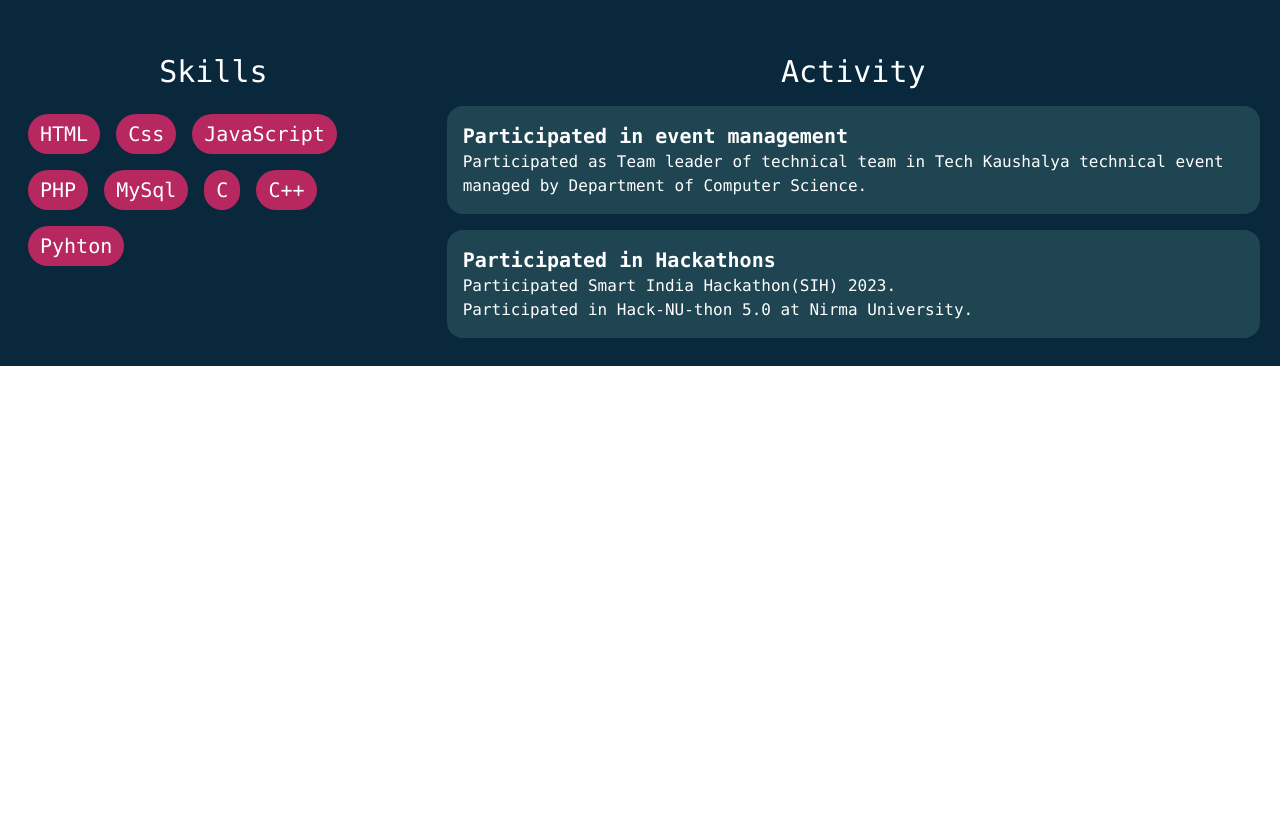
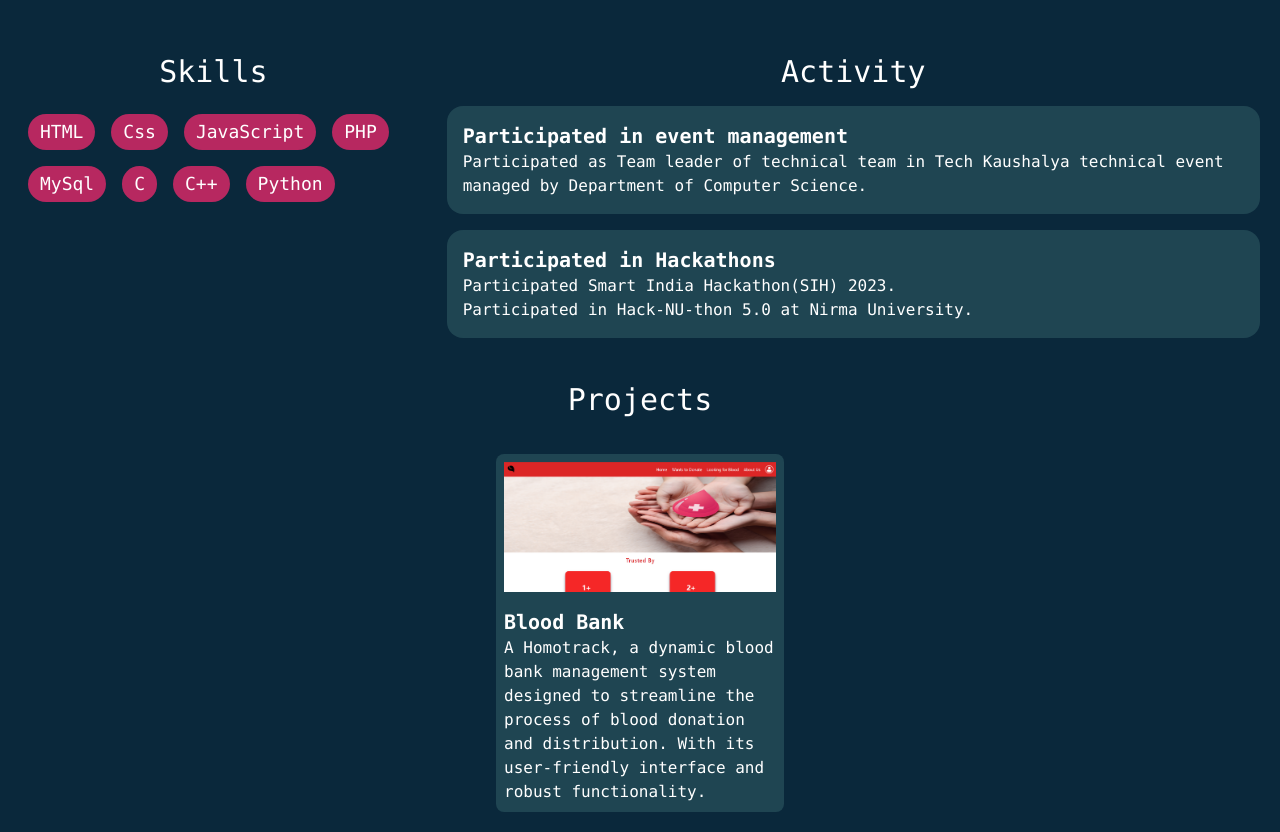
Before and after one commit to tirth2894/portfolio, a React (Create React App) app: page / in a window 1280 px wide. Shown: the part 498-1330 px from the top of the page. Before the commit the page ends 864 px from the top, so only its background shows below. Built offline with nearby package versions, Linux system fonts and the light colour scheme.

Commit message:
Added : Project Section

```diff
--- /dev/null
+++ b/src/App.css
@@ -0,0 +1,6 @@
+*{
+    margin: 0px;
+    padding: 0px;
+    box-sizing: border-box;
+    scroll-behavior: smooth;
+}
--- a/src/App.js
+++ b/src/App.js
@@ -1,16 +1,20 @@
 import './index.css';
+import'./App.css'
 import Navbar from './compepnets/navbar';
 import Info from './compepnets/Info';
 import Skills from './compepnets/skills';
+import Projects from './compepnets/projects';
+
 
 function App() {
   return (
     <>
-      <div className='text-white bg-[#0a283b] font-mono'>
+      <div className='text-white bg-[#0a283b] font-mono '>
 
         <Navbar />
         <Info />
         <Skills />
+        <Projects/>
 
       </div>
     </>
--- a/src/compepnets/Info.js
+++ b/src/compepnets/Info.js
@@ -5,10 +5,10 @@ function Info() {
   return (
         <div className='flex py-7 flex-wrap-reverse w-full justify-evenly items-center'>
             <div className='my-5 mx-2 flex flex-col justify-center items-start' >
-                <p className='text-3xl'>
-                    Hi, I am <span className='font-semibold text-[#b72860]'>Tirth Patel</span>
+                <p className='text-2xl md:text-3xl'>
+                    Hi, I am <span className='font-extrabold text-[#b63265]'>Tirth Patel</span>
                 </p>
-                <p className='text-2xl'>
+                <p className='text-xl md:text-2xl'>
                     A Web Developer
                 </p>
             </div>
--- a/src/compepnets/navbar.js
+++ b/src/compepnets/navbar.js
@@ -1,6 +1,6 @@
 import React, { useState } from 'react'
 import * as Unicons from '@iconscout/react-unicons';
-
+import qrCode from './qr.png'
 
 function Navbar() {
 
@@ -12,40 +12,40 @@ function Navbar() {
 
     return (
         <>
-            <div className='m-0 flex justify-between items-center py-2 w-full'>
-                <p className='text-3xl p-2 px-4 font-semibold'>Portfolio</p>
-                <Unicons.UilBars onClick={toogle} height="30" width="30" color="white" className='float-right lg:hidden mr-2' />
-                <ul className='lg:flex text-xl justify-center items-center hidden p-2'>
-                    <li className='px-4 hover:text-[#b72860] transition-all duration-300'>
-                        Home
+             {/* Mobile view */}
+             <div className={menu ? 'h-screen w-full bg-[#0a283bf5] p-5 fixed' : 'hidden'}>
+                <Unicons.UilTimes onClick={toogle} height="40" width="40" color="white" className='float-right lg:hidden' />
+                <ul className='text-xl flex flex-col mt-16 items-center'>
+                    <li className='px-4 hover:text-[#b72860] mt-5 w-full text-center py-3' onClick={toogle}>
+                        <a href="#home">Home</a>
                     </li>
-                    <li className='px-4 hover:text-[#b72860] transition-all duration-300'>
-                        About
+                    <li className='px-4 hover:text-[#b72860] mt-5 w-full text-center py-3' onClick={toogle}>
+                        <a href="#about">About</a>
                     </li>
-                    <li className='px-4 hover:text-[#b72860] transition-all duration-300'>
-                        Project
+                    <li className='px-4 hover:text-[#b72860] mt-5 w-full text-center py-3' onClick={toogle}>
+                        <a href="#project">Project</a>
                     </li>
-                    <li className='px-4 hover:text-[#b72860] transition-all duration-300'>
-                        Contact Me
+                    <li className='px-4 hover:text-[#b72860] mt-5 w-full text-center py-3' onClick={toogle}>
+                        <a href="#project">Contact Me</a>
                     </li>
                 </ul>
             </div>
 
-            {/* Mobile view */}
-            <div className={menu ? 'h-screen w-full bg-[#0a283bf5] p-5 absolute top-0 left-0' : 'hidden'}>
-                <Unicons.UilTimes onClick={toogle} height="40" width="40" color="white" className='float-right  lg:hidden' />
-                <ul className='text-xl flex flex-col mt-16 items-center'>
-                    <li className='px-4 hover:text-[#b72860] mt-5 w-full text-center py-3'>
-                        Home
+            <div className='m-0 flex justify-between items-center py-2 w-full'>
+                <p className='text-3xl p-2 px-4 font-semibold' id='home'>Portfolio</p>
+                <Unicons.UilBars onClick={toogle} height="30" width="30" color="white" className='float-right lg:hidden mr-2' />
+                <ul className='lg:flex text-xl justify-center items-center hidden p-2'>
+                    <li className='px-4 hover:text-[#b72860] transition-all duration-300'>
+                        <a href="#home">Home</a>
                     </li>
-                    <li className='px-4 hover:text-[#b72860] mt-5 w-full text-center py-3'>
-                        About
+                    <li className='px-4 hover:text-[#b72860] transition-all duration-300'>
+                        <a href="#about">About</a>
                     </li>
-                    <li className='px-4 hover:text-[#b72860] mt-5 w-full text-center py-3'>
-                        Project
+                    <li className='px-4 hover:text-[#b72860] transition-all duration-300'>
+                        <a href="#project">Project</a>
                     </li>
-                    <li className='px-4 hover:text-[#b72860] mt-5 w-full text-center py-3'>
-                        Contact Me
+                    <li className='px-4 hover:text-[#b72860] transition-all duration-300'>
+                        <a href="#project">Contact Me</a>
                     </li>
                 </ul>
             </div>
--- /dev/null
+++ b/src/compepnets/projects.js
@@ -0,0 +1,22 @@
+import React from 'react'
+import project1 from './project1.png'
+function Projects() {
+    return (
+        <div className='w-full'>
+            <p className='text-center text-2xl md:text-3xl m-4' id='project'>Projects</p>
+            <div className='flex flex-wrap justify-center items-center'>
+
+                <a href="https://homotrack.wuaze.com/" target='_blank' className='w-72 m-5 rounded-lg bg-[#1f4552] block'>
+                    <img src={project1} alt="Photo" className='w-full p-2' />
+
+                    <p className='p-2 w-full'>
+                        <span className='text-xl font-bold'>Blood Bank</span>
+                        <p>A Homotrack, a dynamic blood bank management system designed to streamline the process of blood donation and distribution. With its user-friendly interface and robust functionality.</p>
+                    </p>
+                </a>
+            </div>
+        </div>
+    )
+}
+
+export default Projects
--- a/src/compepnets/skills.js
+++ b/src/compepnets/skills.js
@@ -4,24 +4,24 @@ function skills() {
     return (
         <div className='flex flex-wrap'>
             <div className='my-3 w-full md:w-1/3 px-5'>
-                <p className='text-center text-3xl m-4'>Skills</p>
+                <p className='text-center text-2xl md:text-3xl m-4' id='about'>Skills</p>
                 <div className='flex flex-wrap'>
-                    <span className='bg-[#b72860] m-2 text-xl px-3 py-1.5 rounded-3xl'>HTML</span>
-                    <span className='bg-[#b72860] m-2 text-xl px-3 py-1.5 rounded-3xl'>Css</span>
-                    <span className='bg-[#b72860] m-2 text-xl px-3 py-1.5 rounded-3xl'>JavaScript</span>
-                    <span className='bg-[#b72860] m-2 text-xl px-3 py-1.5 rounded-3xl'>PHP</span>
-                    <span className='bg-[#b72860] m-2 text-xl px-3 py-1.5 rounded-3xl'>MySql</span>
-                    <span className='bg-[#b72860] m-2 text-xl px-3 py-1.5 rounded-3xl'>C</span>
-                    <span className='bg-[#b72860] m-2 text-xl px-3 py-1.5 rounded-3xl'>C++</span>
-                    <span className='bg-[#b72860] m-2 text-xl px-3 py-1.5 rounded-3xl'>Pyhton</span>
+                    <span className='bg-[#b72860] m-2 text-lg px-3 py-1 rounded-3xl'>HTML</span>
+                    <span className='bg-[#b72860] m-2 text-lg px-3 py-1 rounded-3xl'>Css</span>
+                    <span className='bg-[#b72860] m-2 text-lg px-3 py-1 rounded-3xl'>JavaScript</span>
+                    <span className='bg-[#b72860] m-2 text-lg px-3 py-1 rounded-3xl'>PHP</span>
+                    <span className='bg-[#b72860] m-2 text-lg px-3 py-1 rounded-3xl'>MySql</span>
+                    <span className='bg-[#b72860] m-2 text-lg px-3 py-1 rounded-3xl'>C</span>
+                    <span className='bg-[#b72860] m-2 text-lg px-3 py-1 rounded-3xl'>C++</span>
+                    <span className='bg-[#b72860] m-2 text-lg px-3 py-1 rounded-3xl'>Python</span>
                 </div>
             </div>
 
             <div className='my-3 px-5 w-full md:w-2/3'>
-                <p className='text-center text-3xl m-4'>Activity</p>
+                <p className='text-center text-2xl md:text-3xl m-4'>Activity</p>
 
                 <div className='p-4 bg-[#1f4552] rounded-2xl my-4'>
-                    <p className='text-xl font-semibold'>
+                    <p className='text-xl font-bold'>
                         Participated in event management
                     </p>
                     <p>
@@ -30,7 +30,7 @@ function skills() {
                 </div>
 
                 <div className='p-4 bg-[#1f4552] rounded-2xl my-4'>
-                    <p className='text-xl font-semibold'>
+                    <p className='text-xl font-bold'>
                         Participated in Hackathons
                     </p>
                     <p>
```
Also changed, not shown: src/compepnets/project1.png (added), src/compepnets/qr.png (added).
